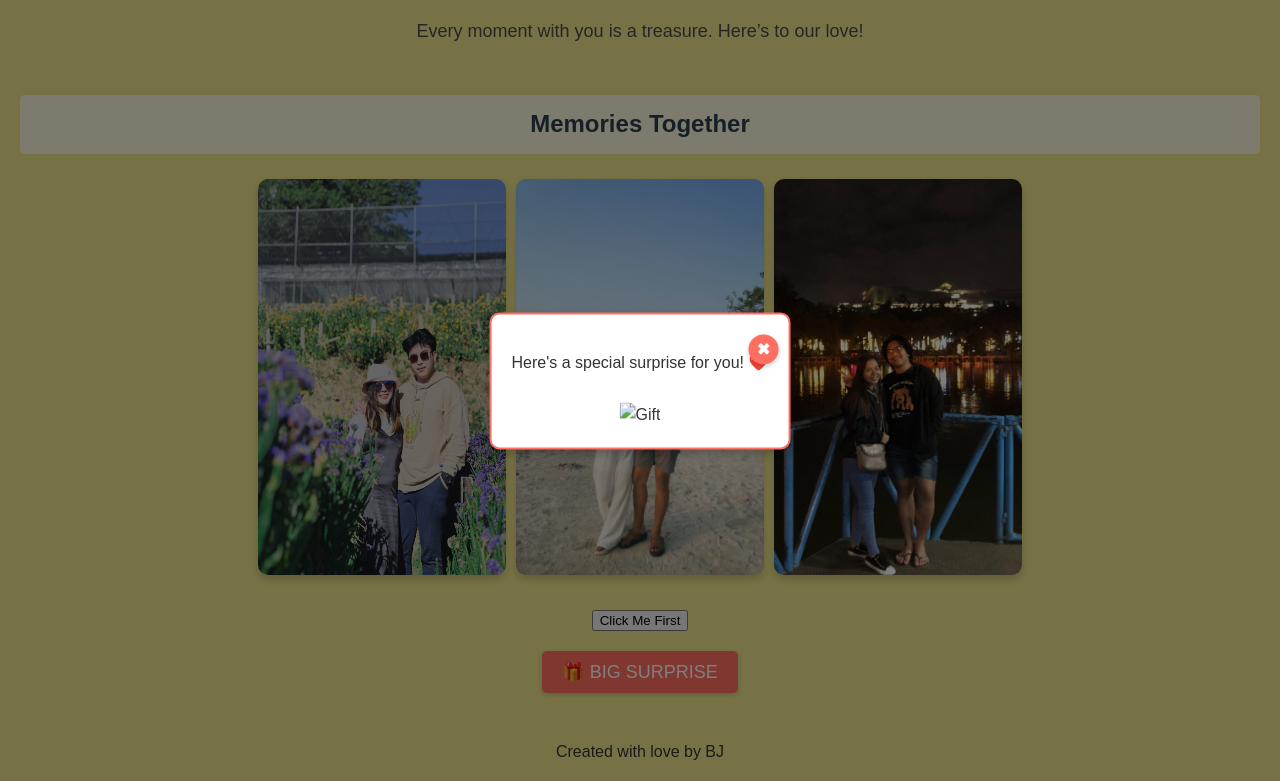
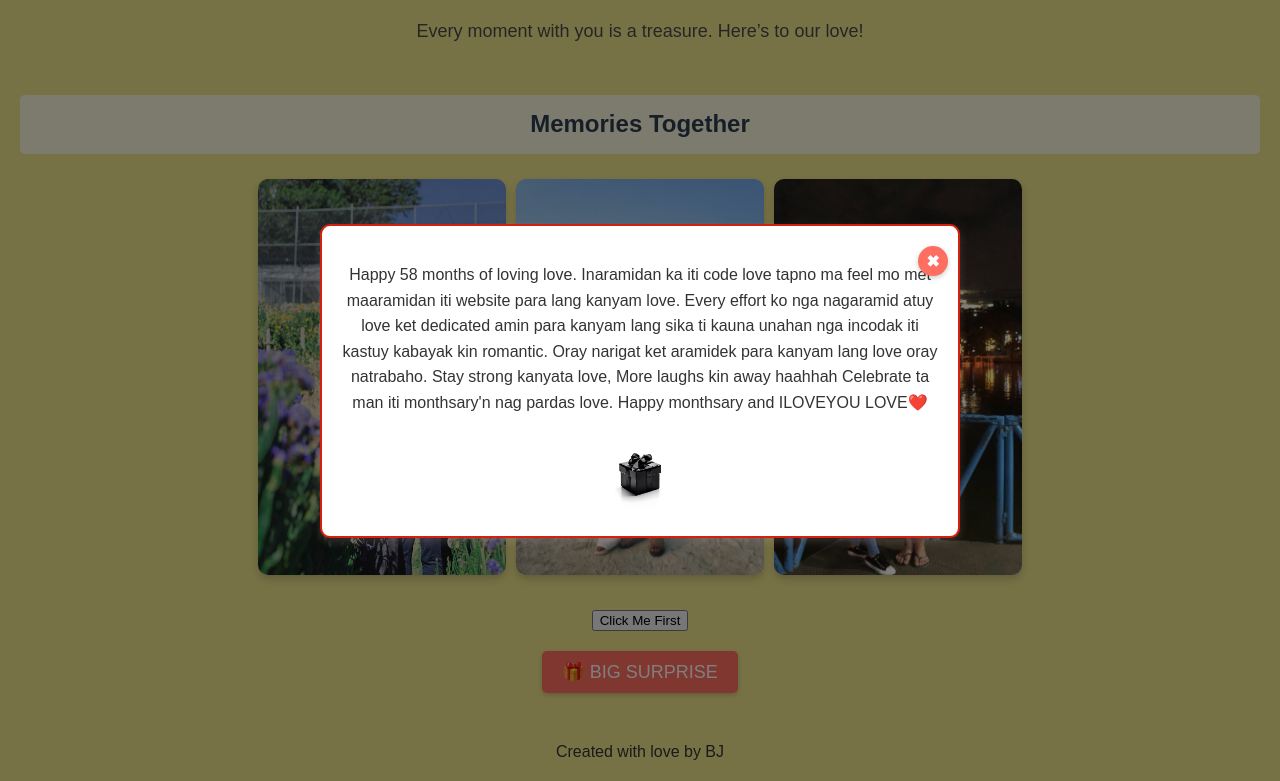
Before and after one commit to Brenthjerico/Aila, a plain HTML site: page index.html in a window 1280 px wide. Both pictures are taken after a click on the button "🎁 BIG SURPRISE". Shown: the part 213-994 px from the top of the page. Drawn offline with Linux system fonts and the light colour scheme.

Commit message:
lastlastl

```diff
--- a/index.html
+++ b/index.html
@@ -30,8 +30,8 @@
         <button id="giftButton" onclick="showGift()">🎁 BIG SURPRISE</button>
         <div id="giftPopup" style="display: none;">
             <button class="closeGift" onclick="closeGiftPopup()">✖</button>
-            <p>Here's a special surprise for you! ❤️</p>
-            <img src="gift." alt="Gift" class="gift">
+            <p>Happy 58 months of loving love. Inaramidan ka iti code love tapno ma feel mo met maaramidan iti website para lang kanyam love. Every effort ko nga nagaramid atuy love ket dedicated amin para kanyam lang sika ti kauna unahan nga incodak iti kastuy kabayak kin romantic. Oray narigat ket aramidek para kanyam lang love oray natrabaho. Stay strong kanyata love, More laughs kin away haahhah Celebrate ta man iti monthsary'n nag pardas love. Happy monthsary and ILOVEYOU LOVE❤️</p>
+            <img src="gift.jpg" alt="Gift" class="gift">
         </div>
     </main>
     <footer>
--- a/style.css
+++ b/style.css
@@ -118,13 +118,14 @@ button {
     left: 50%;
     top: 50%;
     transform: translate(-50%, -50%);
-    background-color: white;
-    border: 2px solid #ff6f61;
+    background-color: rgb(255, 255, 255);
+    border: 2px solid #d4200f;
     padding: 20px;
     border-radius: 10px;
-    box-shadow: 0 4px 8px rgba(0, 0, 0, 0.2);
+    box-shadow: 0 4px 8px rgba(214, 173, 173, 0.2);
     z-index: 1000;
     text-align: center;
+
 }
 
 .gift {
```
